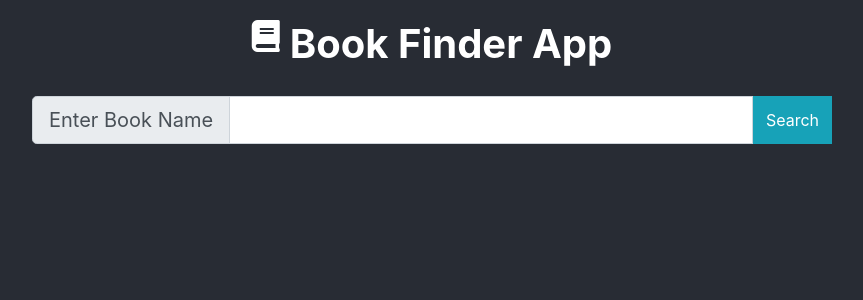
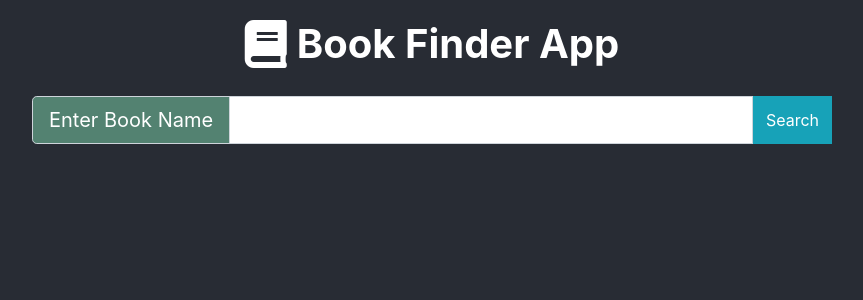
Before and after one commit to YuriiLitovinskyi/react-book-finder, a React (Create React App) app: page / in a window 1280 px wide. Shown: the top 300 px of the page, without its empty margins (208-1071 px from the left). Built offline with nearby package versions, Linux system fonts and the light colour scheme.

Commit message:
adding type error

```diff
--- a/src/components/bookList.js
+++ b/src/components/bookList.js
@@ -3,11 +3,15 @@ import './bookList.css';
 import BookCard from './bookCard';
 
 const BookList = (props) => {
+	if  (props.noMatch === true) {
+		   		return <div>No Match!</div>
+		   	} else {
 		   		return(
 					<div className="list">
 					   {
 					   		props.books.map((book, i) => {
-		   		return <BookCard
+					   		return (
+					   			<BookCard
 					   		            key={i}
 					   		            image={book.volumeInfo.imageLinks.thumbnail}
 					   		            title={book.volumeInfo.title}
@@ -16,11 +20,13 @@ const BookList = (props) => {
 					   		            reference={book.volumeInfo.infoLink}
 					   		            language={book.volumeInfo.language}
 					   		        />
-		   	})
+					   		        )
+					   	}
+					  )
 					   }
 					</div>
-
 				)
+		   	}
 }
 
 export default BookList;
--- a/src/components/books.js
+++ b/src/components/books.js
@@ -8,7 +8,8 @@ class Books extends React.Component {
     super(props);
     this.state = {
       books: [],
-      searchField: ''
+      searchField: '',
+      noMatch: false
     }
   }
 
@@ -19,13 +20,22 @@ class Books extends React.Component {
       .then((response) => {
         console.log(response);
         this.setState({
-          books: response.data.items
+          books: [...response.data.items],
+          totalItems: response.data.totalItems,
+          noMatch: false
         }, () => {
           console.log(this.state.books);
+          console.log(this.state.totalItems);
         })
       })
       .catch((error) => {
         console.log(error);
+        if (error instanceof TypeError) {
+          console.log("No match!");
+          this.setState({
+            noMatch: true
+          })
+        }
       })
 
   }
@@ -41,7 +51,7 @@ class Books extends React.Component {
     return (
       <div>
          <Search handleSearch={this.handleSearch} searchBook={this.searchBook} />
-         <BookList  books={this.state.books}/>
+         <BookList  books={this.state.books} noMatch={this.state.noMatch}/>
       </div>
     );
   }
--- a/src/components/header.js
+++ b/src/components/header.js
@@ -4,7 +4,7 @@ import './header.css';
 const Header = () => {
 	return(
 		<header>
-		   <i className="fas fa-book fa-2x book-icon"></i>
+		   <i className="fas fa-book fa-3x book-icon"></i>
            <h1 className="appName">Book Finder App</h1>
 		</header>
 	)
--- a/src/components/search.css
+++ b/src/components/search.css
@@ -9,3 +9,8 @@
   padding: 0;
   border-radius: 0px !important;
 }
+
+.input-group-text {
+	background-color: #538271 !important;
+	color: white !important;
+}
```
Lines whose indentation alone changed are shown as unchanged.
